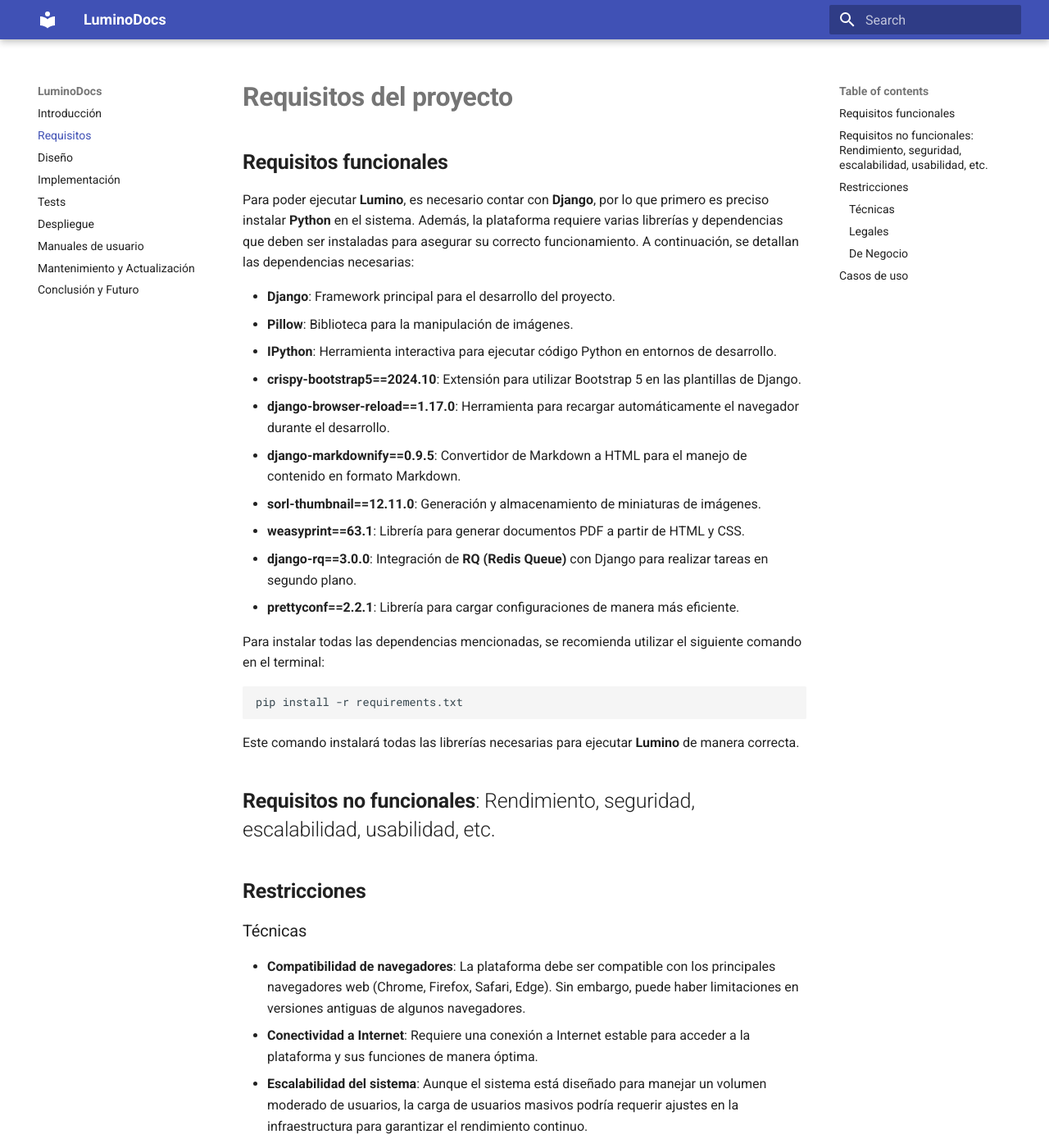
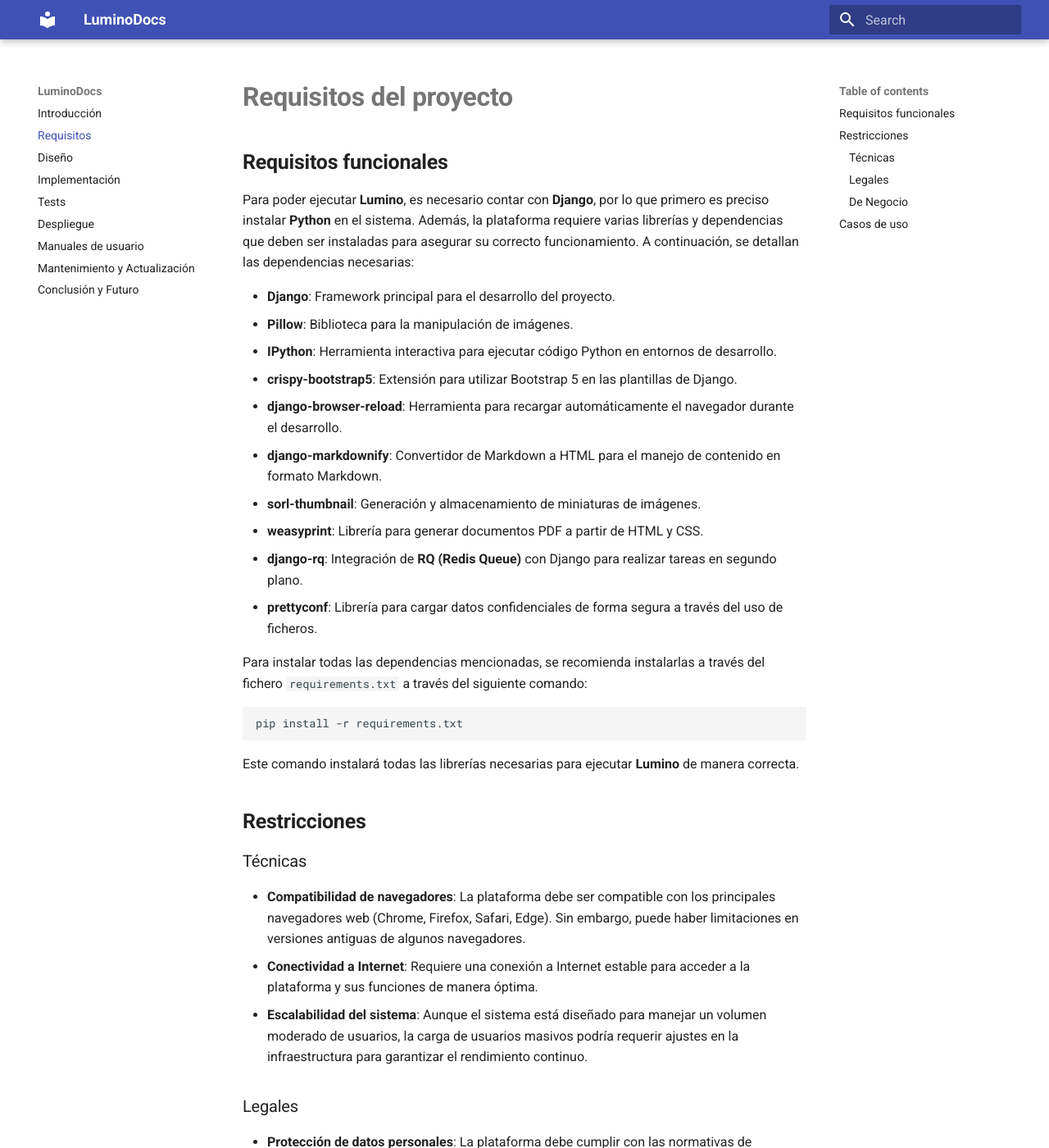
Before and after one commit to Chugani05-JesusLugo2002/LuminoDocs, an MkDocs documentation site: the page built from docs/requeriments.md, in a window 1280 px wide and 1400 px high. Shown: the whole window at 82% size. Built offline with MkDocs 1.6.1 and Material for MkDocs 9.7.7, drawn with Linux system fonts in a browser that asks for light colours.

Commit message:
Update requeriments.md

````diff
--- a/docs/requeriments.md
+++ b/docs/requeriments.md
@@ -7,23 +7,21 @@ Para poder ejecutar **Lumino**, es necesario contar con **Django**, por lo que p
 - **Django**: Framework principal para el desarrollo del proyecto.
 - **Pillow**: Biblioteca para la manipulación de imágenes.
 - **IPython**: Herramienta interactiva para ejecutar código Python en entornos de desarrollo.
-- **crispy-bootstrap5==2024.10**: Extensión para utilizar Bootstrap 5 en las plantillas de Django.
-- **django-browser-reload==1.17.0**: Herramienta para recargar automáticamente el navegador durante el desarrollo.
-- **django-markdownify==0.9.5**: Convertidor de Markdown a HTML para el manejo de contenido en formato Markdown.
-- **sorl-thumbnail==12.11.0**: Generación y almacenamiento de miniaturas de imágenes.
-- **weasyprint==63.1**: Librería para generar documentos PDF a partir de HTML y CSS.
-- **django-rq==3.0.0**: Integración de **RQ (Redis Queue)** con Django para realizar tareas en segundo plano.
-- **prettyconf==2.2.1**: Librería para cargar configuraciones de manera más eficiente.
+- **crispy-bootstrap5**: Extensión para utilizar Bootstrap 5 en las plantillas de Django.
+- **django-browser-reload**: Herramienta para recargar automáticamente el navegador durante el desarrollo.
+- **django-markdownify**: Convertidor de Markdown a HTML para el manejo de contenido en formato Markdown.
+- **sorl-thumbnail**: Generación y almacenamiento de miniaturas de imágenes.
+- **weasyprint**: Librería para generar documentos PDF a partir de HTML y CSS.
+- **django-rq**: Integración de **RQ (Redis Queue)** con Django para realizar tareas en segundo plano.
+- **prettyconf**: Librería para cargar datos confidenciales de forma segura a través del uso de ficheros.
 
-Para instalar todas las dependencias mencionadas, se recomienda utilizar el siguiente comando en el terminal:
+Para instalar todas las dependencias mencionadas, se recomienda instalarlas a través del fichero `requirements.txt` a través del siguiente comando:
 
 ```bash
 pip install -r requirements.txt
 ```
 
 Este comando instalará todas las librerías necesarias para ejecutar **Lumino** de manera correcta.
-
-## **Requisitos no funcionales**: Rendimiento, seguridad, escalabilidad, usabilidad, etc.
 
 ## **Restricciones**
 
````
